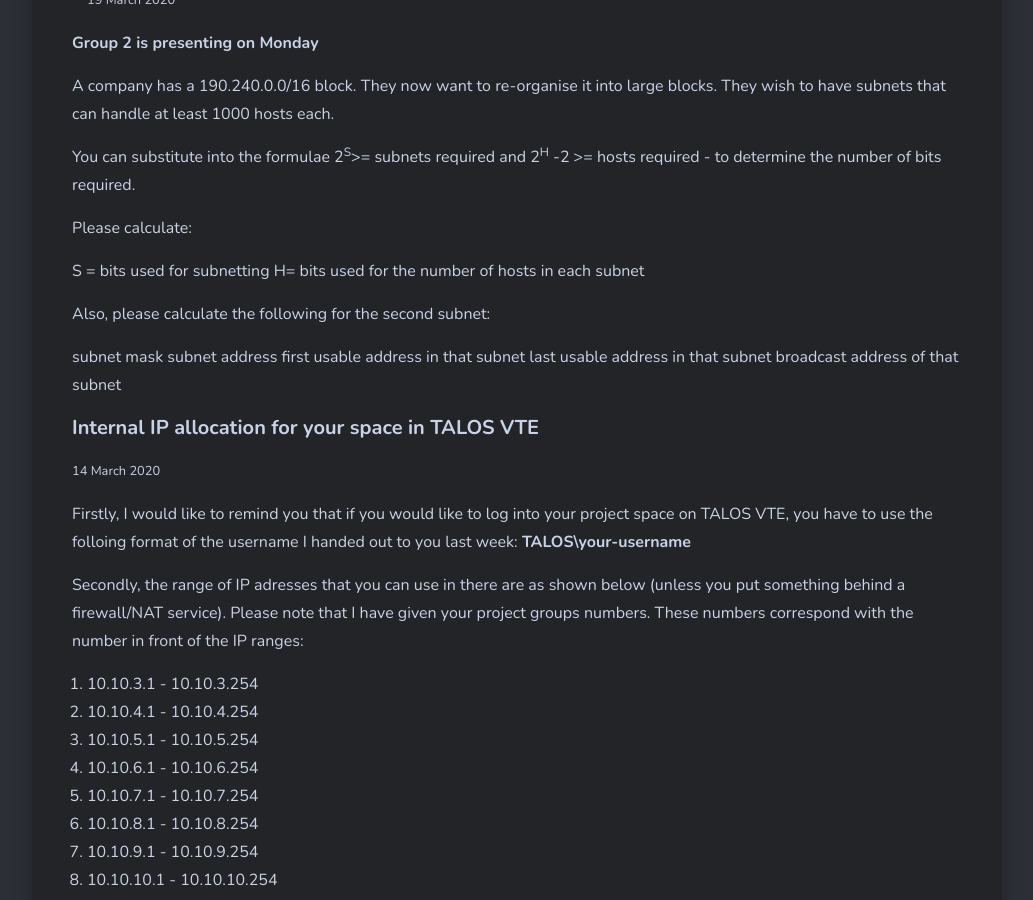
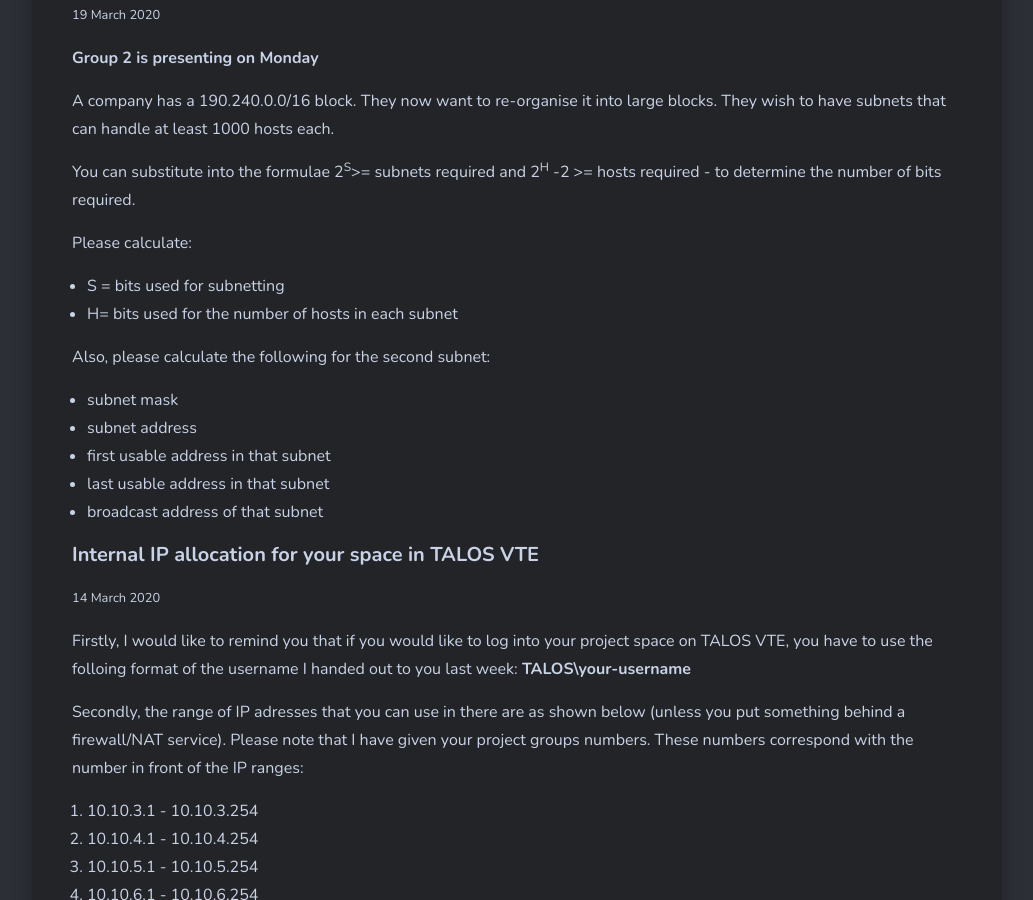
Before and after one commit to larsoliverdam/nmit, a Jekyll site: the page built from _pages/NET603.md, in a window 1280 px wide and 900 px high, scrolled down 1236 px. Shown: the whole window, without its empty margins (123-1156 px from the left). Built offline with Jekyll 4.4.1, drawn with Linux system fonts in a browser that asks for light colours; nearby versions of some CDN libraries; comment, search, counter and statistics services are not loaded.

Commit message:
NET603 homework

```diff
--- a/_pages/NET603.md
+++ b/_pages/NET603.md
@@ -16,6 +16,7 @@ image: binary.jpg
 6. [Anushka, Chamara, Sinhara & Aileen](https://geekdevelop.blogspot.com/2020/03/day-1-25th-february-2020-1.html)
 7. [Dylan & Daniel](https://livenmitac-my.sharepoint.com/:o:/g/personal/daniel-waller_live_nmit_ac_nz/EsP1v32lAbRHqnPBeQdbdnYBEg-lK1OygNyShuhrHsBL8w)
 8. [Noel & Mark](https://livenmitac-my.sharepoint.com/:o:/r/personal/kevin-christison_live_nmit_ac_nz/Documents/NET603?d=wd39b81089f51466cb9f83df428ce9343&csf=1&e=oE3qeh)
+
 #### Homework for next week
 <small>19 March  2020</small>
 
@@ -27,16 +28,16 @@ You can substitute into the formulae 2<sup>S</sup>>= subnets required and 2<sup>
 
 Please calculate:
 
-S = bits used for subnetting
-H= bits used for the number of hosts in each subnet
+* S = bits used for subnetting
+* H= bits used for the number of hosts in each subnet
 
 Also, please calculate the following for the second subnet:
 
-subnet mask
-subnet address
-first usable address in that subnet
-last usable address in that subnet
-broadcast address of that subnet
+* subnet mask
+* subnet address
+* first usable address in that subnet
+* last usable address in that subnet
+* broadcast address of that subnet
 
 #### Internal IP allocation for your space in TALOS VTE
 <small>14 March  2020</small>
```
